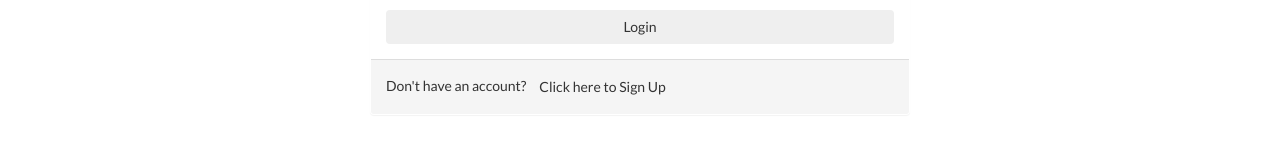
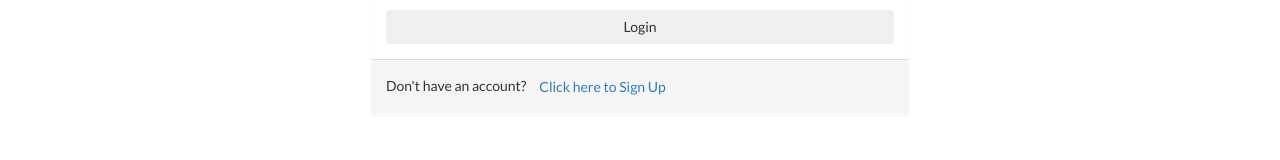
Before and after one commit to Border-Hack/parkify, a React (Create React App) app: page /login in a window 1280 px wide. Shown: the part 315-475 px from the top of the page. Built offline with nearby package versions, Linux system fonts and the light colour scheme.

Commit message:
Small fix

```diff
--- a/src/components/Login/Login.js
+++ b/src/components/Login/Login.js
@@ -57,7 +57,9 @@ class Login extends Component {
               <div className="panel-footer">
                 <div>
                   Don't have an account?
-                  <submit className="btn">Click here to Sign Up</submit>
+                  <submit className="btn btn-link">
+                    Click here to Sign Up
+                  </submit>
                 </div>
               </div>
             </div>
```
